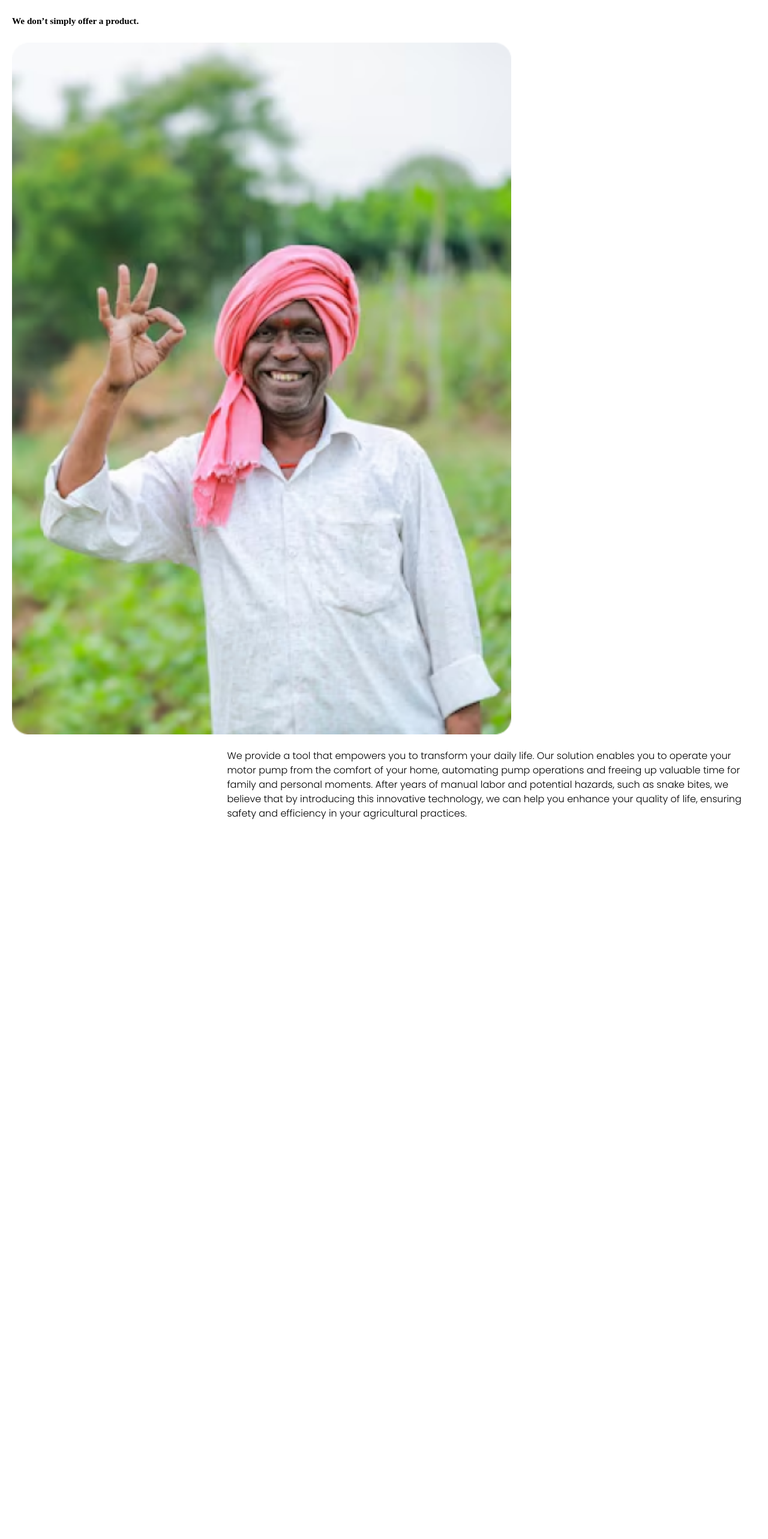
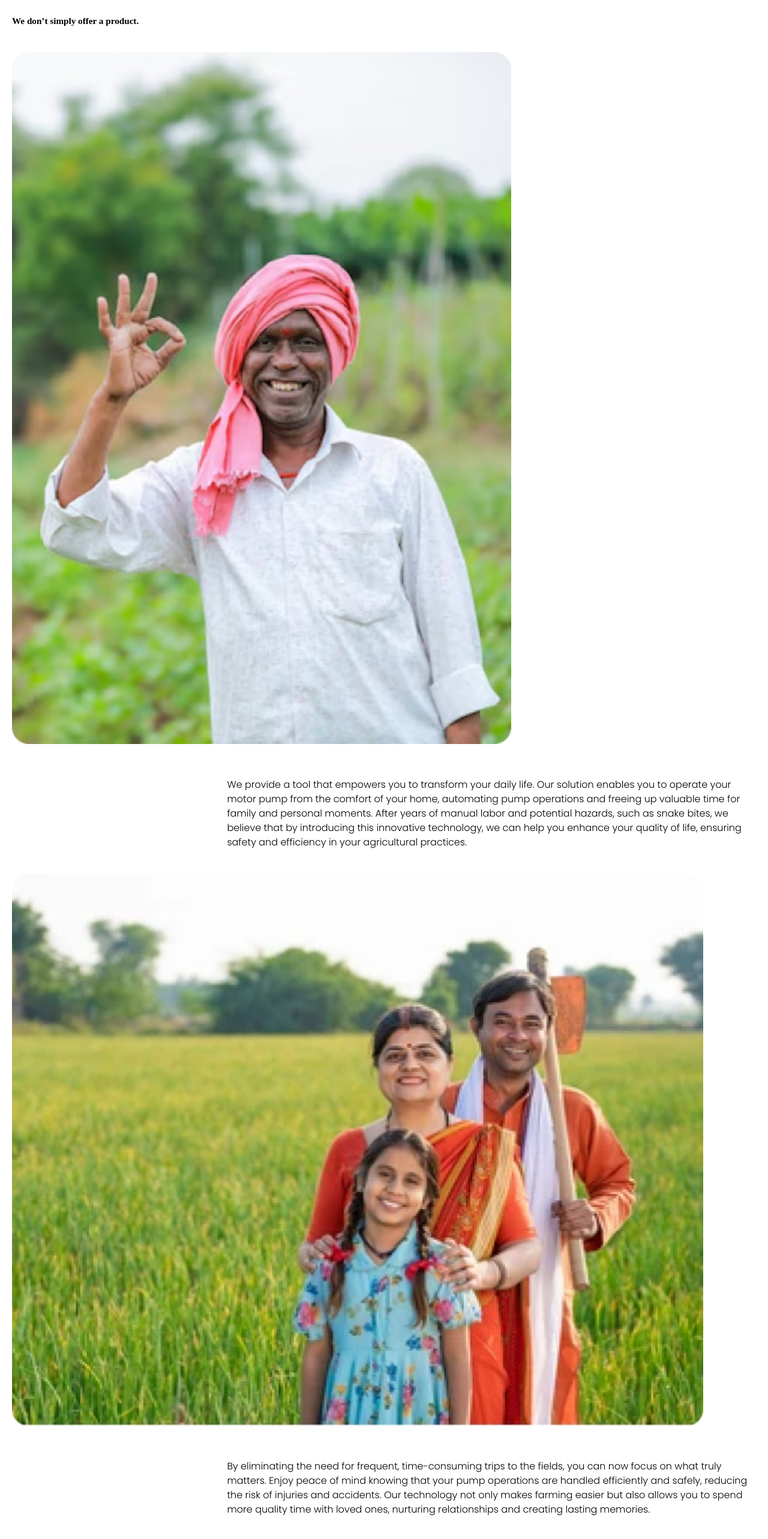
Before and after one commit to itsmechaithanya/Agromate, a React (Vite) app: page / in a window 1280 px wide. Shown: the part 8709-11274 px from the top of the page at 60% size. Before the commit the page ends 10077 px from the top, so only its background shows below. Built offline with nearby package versions, Linux system fonts and the light colour scheme.

Commit message:
first commit

```diff
--- a/src/Components/Homee.jsx
+++ b/src/Components/Homee.jsx
@@ -8,6 +8,8 @@ import AgromateIVRS from '../assets/AgromateIVRS.png'
 import IESA from '../assets/IESA.png'
 import ICRISAT from '../assets/ICRISAT.png'
 import G from '../assets/G.png'
+import GG from '../assets/GG.png'
+import Last from '../assets/Last.png'
 
 
 
@@ -122,11 +124,35 @@ function Homee() {
       <div className='px-5 mt-[3vh] w-1/2'>
         <h1 className='font-bold text-[1.9vh] font-[Futura-Bold]'>We don’t simply offer a product.</h1>
       </div>
-      <div className='px-5 mt-[3vh]'>
+      <div className='px-5 mt-[5vh]'>
         <img className='w-[65vw]' src={G} alt="" />
       </div>
-      <div className='px-5 mt-[3vh] ml-[28vw]'>
+      <div className='px-5 mt-[7vh] ml-[28vw]'>
         <p className='font-light  '>We provide a tool that empowers you to transform your daily life. Our solution enables you to operate your motor pump from the comfort of your home, automating pump operations and freeing up valuable time for family and personal moments. After years of manual labor and potential hazards, such as snake bites, we believe that by introducing this innovative technology, we can help you enhance your quality of life, ensuring safety and efficiency in your agricultural practices.</p>
+      </div>
+      <div className='px-5 mt-[5vh]'>
+        <img className='w-[90vw]' src={GG} alt="" />
+      </div>
+      <div className='px-5 mt-[7vh] ml-[28vw]'>
+        <p className='font-light  '>By eliminating the need for frequent, time-consuming trips to the fields, you can now focus on what truly matters. Enjoy peace of mind knowing that your pump operations are handled efficiently and safely, reducing the risk of injuries and accidents. Our technology not only makes farming easier but also allows you to spend more quality time with loved ones, nurturing relationships and creating lasting memories.</p>
+      </div>
+      <div className='px-5 mt-[7vh]'>
+        <p className='font-normal text-lg'>We understand the challenges and risks involved in traditional farming methods. Our mission is to provide you with the tools to overcome these challenges, making your agricultural tasks more manageable and less hazardous. With our innovative solution, you gain control over your operations, protect yourself from potential dangers, and achieve a better work-life balance.</p>
+      </div>
+      <div className='px-8 my-[10vh] text-center'>
+        <h1 className='font-[Futura-Bold] text-4xl capitalize'>Thank you so much for considering our product; it means a lot for us</h1>
+      </div>
+      <div className='flex justify-center mt-[3vh]'>
+        <img className='w-[90vw]' src={Last} alt="" />
+      </div>
+      <div className='px-5 my-[5vh]'>
+        <p  className='font-light text-sm capitalize  '>We are proud and privileged to support the farmers of India and to be part of a long tradition of community and agriculture. We acknowledge that Indian farmers are the backbone of our nation, with a deep connection to the land, water, and sky. Their traditions and knowledge have sustained us for generations and continue to do so today. We pay our deep respects to the farmers, past, present, and future, for they hold the memories, traditions, culture, and hopes of our agricultural heritage. Always was, always will be, the land of the farmers.</p>
+      </div>
+      <div className='flex justify-center'>
+        <div className='w-[90vw] border-[.5px] border-[#0000008b]'></div>
+      </div>
+      <div className='my-[3vh] text-center'>
+        <p className='font-light text-xs'>Copyright © 2024 Agromate All Right Reserved.</p>
       </div>
     </div>
   )
```
Also changed, not shown: src/assets/GG.png (added), src/assets/Last.png (added).
